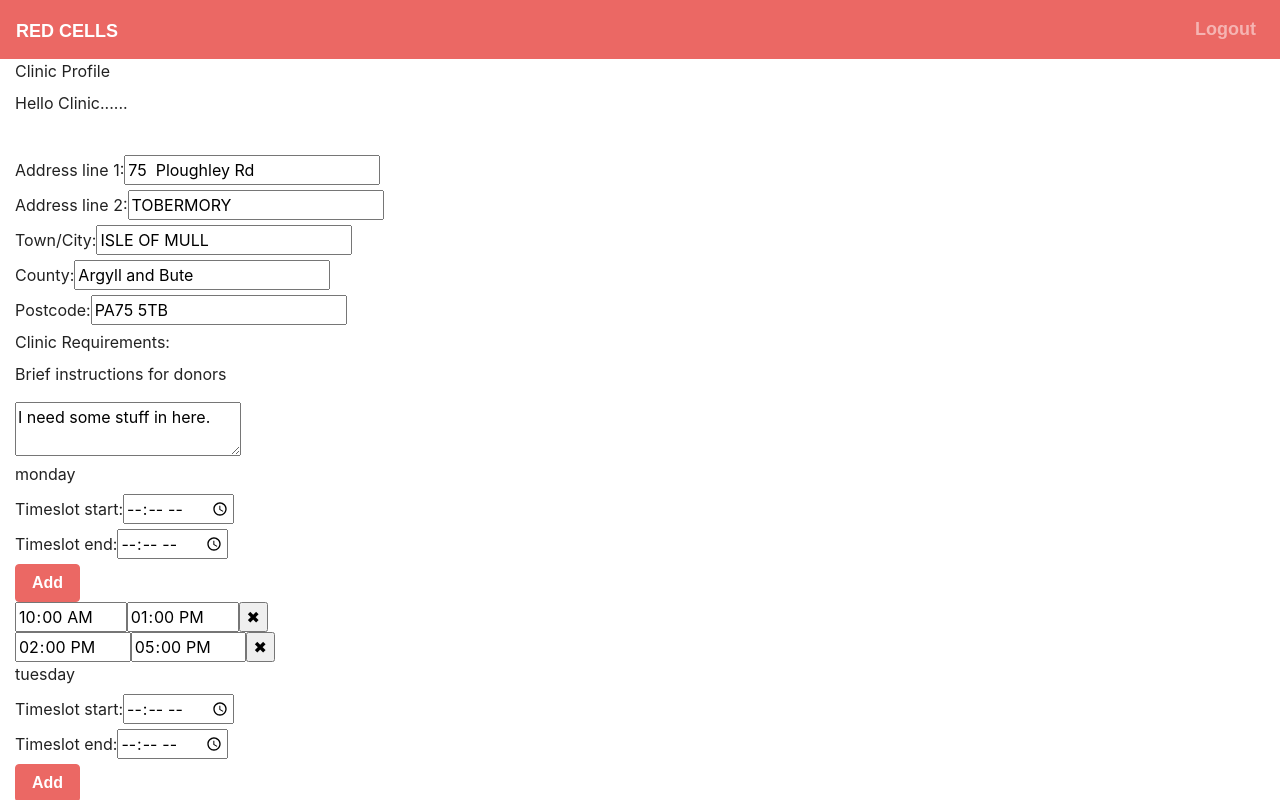
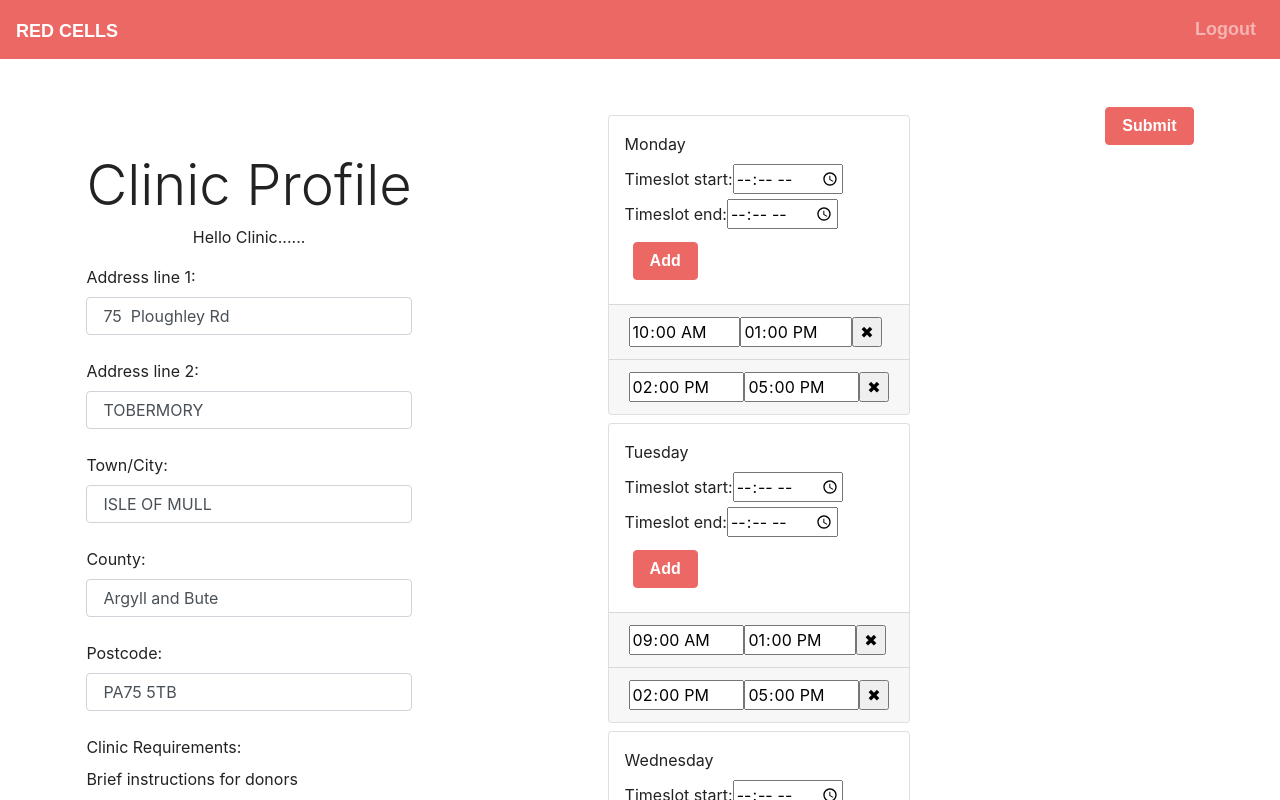
Before and after one commit to hjc86/blood_app, a React (Create React App) app in the folder frontend/: page /clinic-profile in a window 1280 px wide. Shown: the top 800 px of the page. Built offline with nearby package versions, Linux system fonts and the light colour scheme; a web font is replaced by a local one.

Commit message:
bootstrap on profiles

```diff
--- a/frontend/src/components/timeslot_card.js
+++ b/frontend/src/components/timeslot_card.js
@@ -32,7 +32,9 @@ class TimeslotCard extends React.Component {
 
 
         return (
-            <div>
+            <div className="container-fluid">
+                <div className="card m-2">
+                <div className="justify-content-around w-75 m-3">
                     <form>
                         <label htmlFor={this.props.day}>{this.props.day}</label>
                         <br />
@@ -42,16 +44,18 @@ class TimeslotCard extends React.Component {
                         <label htmlFor="timeEnd">Timeslot end:</label>
                         <input type="time" id="timeStart" name="timeEnd" onChange={(e) => this.changeHandler(e)} required />
                     </form>
-                <button className='addButton btn btn-primary' name="addTimeSlot" type='submit' onClick={(e) => this.props.changeHandler(e, this.props.day, [this.state.timeStart, this.state.timeEnd])}>Add</button>
+                    <button className='addButton btn btn-primary m-2' name="addTimeSlot" type='submit' onClick={(e) => this.props.changeHandler(e, this.props.day, [this.state.timeStart, this.state.timeEnd])}>Add</button>
+                </div>
+
                 {this.props.timeslots.map((item,index) =>
                     (
-                    <div key={index}>
+                    <div className="card-footer" key={index}>
                         <input type="time" value={item[0]} readOnly />
                         <input type="time" value={item[1]} readOnly />
                         <input value="✖" name="removeTimeSlot" onClick={(e) => this.props.changeHandler(e, this.props.day, index)} type="button" />
                     </div>
-                    )
-                )}
+                    ))}
+            </div>
             </div>
 
         )
--- a/frontend/src/containers/clinic_profile.js
+++ b/frontend/src/containers/clinic_profile.js
@@ -16,11 +16,11 @@ class Clinic extends React.Component {
                 "postcode": "PA75 5TB"
             },
             "requirements": "I need some stuff in here.",
-            "timeslots": {"monday": [["10:00","13:00"],["14:00","17:00"]],
-                        "tuesday": [["09:00","13:00"],["14:00","17:00"]],
-                        "wednesday": [["09:00","13:00"],["14:00","17:00"]],
-                        "thursday": [["09:00","13:00"],["14:00","17:00"]],
-                        "friday": [["09:00","13:00"],["14:00","17:00"]]}
+            "timeslots": {"Monday": [["10:00","13:00"],["14:00","17:00"]],
+                        "Tuesday": [["09:00","13:00"],["14:00","17:00"]],
+                        "Wednesday": [["09:00","13:00"],["14:00","17:00"]],
+                        "Thursday": [["09:00","13:00"],["14:00","17:00"]],
+                        "Friday": [["09:00","13:00"],["14:00","17:00"]]}
         };
         this.changeHandler = this.changeHandler.bind(this);
     };
@@ -35,6 +35,14 @@ class Clinic extends React.Component {
                 console.log(param1, param2)
                 break;
             case "addTimeSlot":
+                // Check times are not null
+                if (param2[0]===null || param2[1]===null) {
+                    break;
+                }
+                // Check times make sense
+                if (parseInt(param2[0].split(":")[0])*60+parseInt(param2[0].split(":")[1]) >= parseInt(param2[1].split(":")[0])*60+parseInt(param2[1].split(":")[1])) {
+                    break;
+                }
                 state.timeslots[param1].push(param2);
                 this.setState(state);
                 console.log(param1, param2)
@@ -77,13 +85,15 @@ class Clinic extends React.Component {
             <div>
                 <NavBar />
                 <div className="container-fluid">
-                    <form>
-                        <label>Clinic Profile</label>
-                        <p>Hello Clinic......</p>
-                        <br />
+                    <div className="justify-content-around row mt-5">
+                        <div className="justify-content-center col-xs-4 mt-5">
+                        <form>
+                            <label className="display-4 text-center">Clinic Profile</label>
+                            <p className= "text-center">Hello Clinic......</p>
                         <label>Address line 1:</label>
                         <input
                             name="address1"
+                            className="form-control"
                             value={this.state.address.address_line_1}
                             onChange={this.changeHandler}
                             type="text"
@@ -93,6 +103,7 @@ class Clinic extends React.Component {
                         <label>Address line 2:</label>
                         <input
                             name="address2"
+                            className="form-control"
                             value={this.state.address.address_line_2}
                             onChange={this.changeHandler}
                             type="text"
@@ -102,6 +113,7 @@ class Clinic extends React.Component {
                         <label>Town/City:</label>
                         <input
                             name="city"
+                            className="form-control"
                             value={this.state.address.city}
                             onChange={this.changeHandler}
                             type="text"
@@ -111,6 +123,7 @@ class Clinic extends React.Component {
                         <label>County:</label>
                         <input
                             name="county"
+                            className="form-control"
                             value={this.state.address.county}
                             onChange={this.changeHandler}
                             type="text"
@@ -120,6 +133,7 @@ class Clinic extends React.Component {
                         <label>Postcode:</label>
                         <input
                             name="postcode"
+                            className="form-control"
                             value={this.state.address.postcode}
                             onChange={this.changeHandler}
                             type="text"
@@ -130,6 +144,7 @@ class Clinic extends React.Component {
                         <p>Brief instructions for donors</p>
                         <textarea
                             name="requirements"
+                            className="form-control"
                             value={this.state.requirements}
                             onChange={this.changeHandler}
                             type="text"
@@ -137,10 +152,13 @@ class Clinic extends React.Component {
                         </textarea>
                         <br />
                         </form>
+                        </div>
+
                         <div>
                         < Timeslot changeHandler={this.changeHandler} timeslots={this.state.timeslots}/>
                         </div>
                         <Link to={{pathname:'/clinic-dashboard'}}><button className='passwordButton btn btn-primary' type='submit'>Submit</button></Link>
+                    </div>
                     </div>
         </div>
         )
--- a/frontend/src/containers/donor_profile.js
+++ b/frontend/src/containers/donor_profile.js
@@ -12,43 +12,83 @@ class Donor extends React.Component {
             "postcode": "CR3 6LD"
         }
     }
+    changeHandler = (event) =>  {
+        let state = this.state
 
+        switch (event.target.name) {
+            case "firstName":
+                state.firstName = event.target.value
+                this.setState(state);
+                console.log(state)
+                break;
+            case "surname":
+                state.surname = event.target.value
+                this.setState(state);
+                console.log(state)
+                break;
+            case "dateOfBirth":
+                state.dateOfBirth = event.target.value
+                this.setState(state);
+                console.log(state)
+                break;
+            case "postcode":
+                state.postcode = event.target.value
+                this.setState(state);
+                console.log(state)
+                break;
+        }
+    }
     render() {
         return (
             <div>
                 <NavBar />
                 <div className="container-fluid">
-                <form>
-                    <label>Donor Profile</label>
-                    <p>By creating this account......</p>
-
+                    <div className="justify-content-center row mt-5">
+                <form className="col-5 ">
+                    <div className="text-center">
+                    <label className="display-4">Donor Profile</label>
+                    <p>By adding a profile to your account you gain access to clinics, appointments and other donors!</p>
+                    </div>
                     <label>Name:</label>
                     <input
+                        className="form-control"
                         name="firstName"
+                        onChange={this.changeHandler}
+                        value={this.state.firstName}
                         type="text"
                         placeholder="Insert First Name">
                     </input>
                     <input
+                        className="form-control"
                         name="surname"
-                        type="password"
+                        onChange={this.changeHandler}
+                        value={this.state.surname}
+                        type="text"
                         placeholder="Insert Surname">
                     </input>
                     <br />
                     <label>Date of Birth:</label>
                     <input
+                        className="form-control"
                         name="dateOfBirth"
+                        onChange={this.changeHandler}
+                        value={this.state.dateOfBirth}
                         type="date"
                         placeholder="eg Date/Month/Year">
                     </input>
                     <br />
                     <label>Postcode:</label>
                     <input
+                        className="form-control"
                         name="postcode"
+                        onChange={this.changeHandler}
+                        value={this.state.postcode}
                         type="text"
                         placeholder="eg. CR3 6LD">
                     </input>
+                    <Link to={{pathname:'/donor-dashboard'}}><button className='passwordButton btn btn-primary mt-3' type='submit'>Create</button></Link>
                     </form>
-                    <Link to={{pathname:'/donor-dashboard'}}><button className='passwordButton btn btn-primary' type='submit'>Create</button></Link>
+                </div>
                 </div>
             </div>
         )
```
Lines whose indentation alone changed are shown as unchanged.
